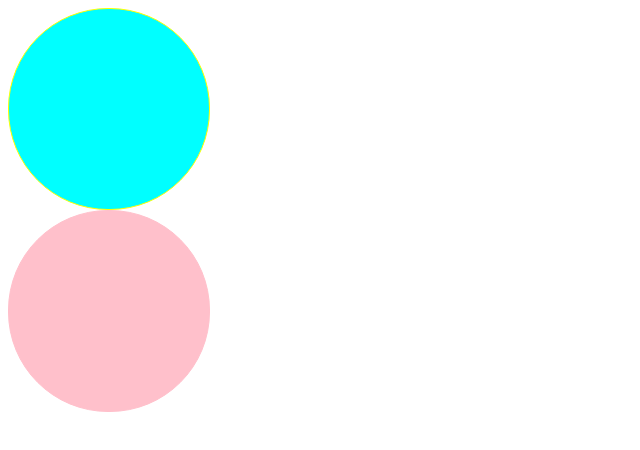
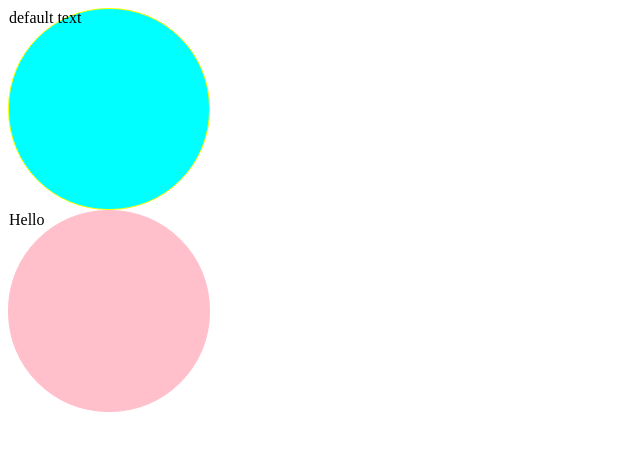
Before and after one commit to sdfwefk11/reactstudy01, a React (Create React App) app in the folder typescript/: page / in a window 1280 px wide. Shown: the top 450 px of the page, without its empty margins (0-640 px from the left). Built offline with nearby package versions, Linux system fonts and the light colour scheme; the HTML template or start-up script is replaced by a standard one.

Commit message:
default text

```diff
--- a/typescript/src/App.tsx
+++ b/typescript/src/App.tsx
@@ -4,7 +4,7 @@ function App() {
   return (
     <div>
       <Circle borderColor="yellow" bgColor="cyan" />
-      <Circle bgColor="pink" />
+      <Circle text="Hello" bgColor="pink" />
     </div>
   );
 }
--- a/typescript/src/Circle.tsx
+++ b/typescript/src/Circle.tsx
@@ -14,10 +14,19 @@ const Container = styled.div<ContainerProps>`
 interface CircleProps {
   bgColor: string;
   borderColor?: string;
+  text?: string;
 }
 
-const Circle = ({ bgColor, borderColor }: CircleProps) => {
-  return <Container bgColor={bgColor} borderColor={borderColor ?? bgColor} />;
+const Circle = ({
+  bgColor,
+  borderColor,
+  text = "default text",
+}: CircleProps) => {
+  return (
+    <Container bgColor={bgColor} borderColor={borderColor ?? bgColor}>
+      {text}
+    </Container>
+  );
 };
 
 export default Circle;
```
